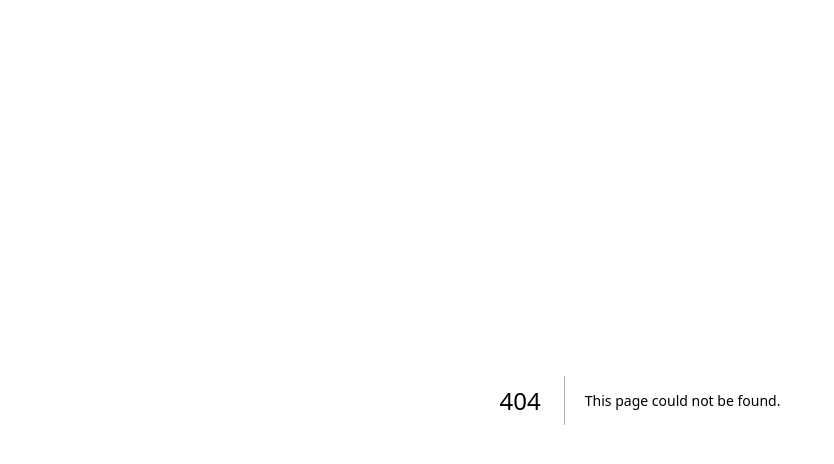
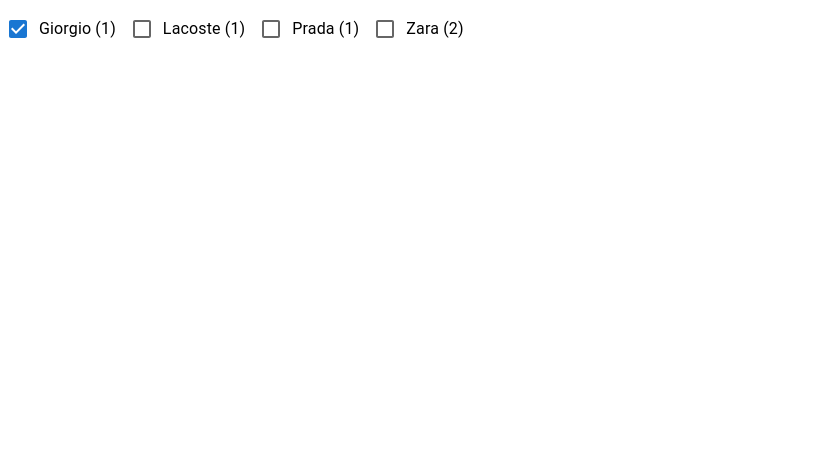
Before and after one commit to EthanHung/erb-tutorial, a Next.js app in the folder my-app/: page /fakeapicall/components/BrandFilter in a window 1280 px wide. Before the commit this address had no page. Shown: the top 464 px of the page, without its empty margins (0-834 px from the left). Built offline with nearby package versions, Linux system fonts and the light colour scheme.

Commit message:
add the brandfilter

```diff
--- /dev/null
+++ b/my-app/pages/fakeapicall/components/BrandFilter.jsx
@@ -0,0 +1,44 @@
+import * as React from 'react';
+import Checkbox from '@mui/material/Checkbox';
+import FormControlLabel from '@mui/material/FormControlLabel';
+
+const data = [
+    {
+        brandName: 'Giorgio',
+        itemCount: 1,
+    },
+    {
+        brandName: 'Lacoste',
+        itemCount: 1,
+    },
+    {
+        brandName: 'Prada',
+        itemCount: 1,
+    },
+    {
+        brandName: 'Zara',
+        itemCount: 2,
+    }
+];
+
+const BrandFilter = () => {
+    return (
+        <>
+        {
+            data.map((item, i) => {
+                return <FormControlLabel
+                    key={item.brandName}
+                    control={
+                        <Checkbox inputProps={{
+                            'aria-label': item.brandName
+                        }} defaultChecked={i === 0 } />
+                    }
+                    label={`${item.brandName} (${item.itemCount})`}
+                />
+            })
+        }
+        </>
+    );
+};
+
+export default BrandFilter;
--- a/my-app/pages/fakeapicall/index.jsx
+++ b/my-app/pages/fakeapicall/index.jsx
@@ -1,8 +1,6 @@
 import 'bootstrap/dist/css/bootstrap.css';
 import { useState, useEffect } from 'react';
 import ProductHolder from './components/ProductHolder';
-import SizeFilter from './components/SizeFilter';
-import ColorFilter from './components/ColorFilter';
 import * as React from 'react';
 import Accordion from '@mui/material/Accordion';
 import AccordionActions from '@mui/material/AccordionActions';
@@ -10,6 +8,10 @@
 import AccordionDetails from '@mui/material/AccordionDetails';
 import ExpandMoreIcon from '@mui/icons-material/ExpandMore';
 import Button from '@mui/material/Button';
+
+import SizeFilter from './components/SizeFilter';
+import ColorFilter from './components/ColorFilter';
+import BrandFilter from './components/BrandFilter';
 
 
 const FakeApiCall = () => {
@@ -76,7 +78,19 @@
     return (
         <div className="container" id="products">
 
-            <video src="https://www.w3schools.com/html/mov_bbb.mp4" controls autoPlay loop ></video>
+            <Accordion>
+                <AccordionSummary
+                    expandIcon={<ExpandMoreIcon />}
+                    aria-controls="panel1-content"
+                    id="panel1-header"
+                >
+                    Brand
+                </AccordionSummary>
+                <AccordionDetails>
+                    <BrandFilter />
+                </AccordionDetails>
+            </Accordion>
+
             <Accordion>
                 <AccordionSummary
                     expandIcon={<ExpandMoreIcon />}
@@ -86,16 +100,10 @@
                     Color
                 </AccordionSummary>
                 <AccordionDetails>
-                    {/* color component...
-                    <Button
-                        sx={{
-                            backgroundColor: 'black',
-                            color: 'white',
-                        }}
-                    >Secondary</Button> */}
                     <ColorFilter />
                 </AccordionDetails>
             </Accordion>
+
             <Accordion>
                 <AccordionSummary
                     expandIcon={<ExpandMoreIcon />}
```
